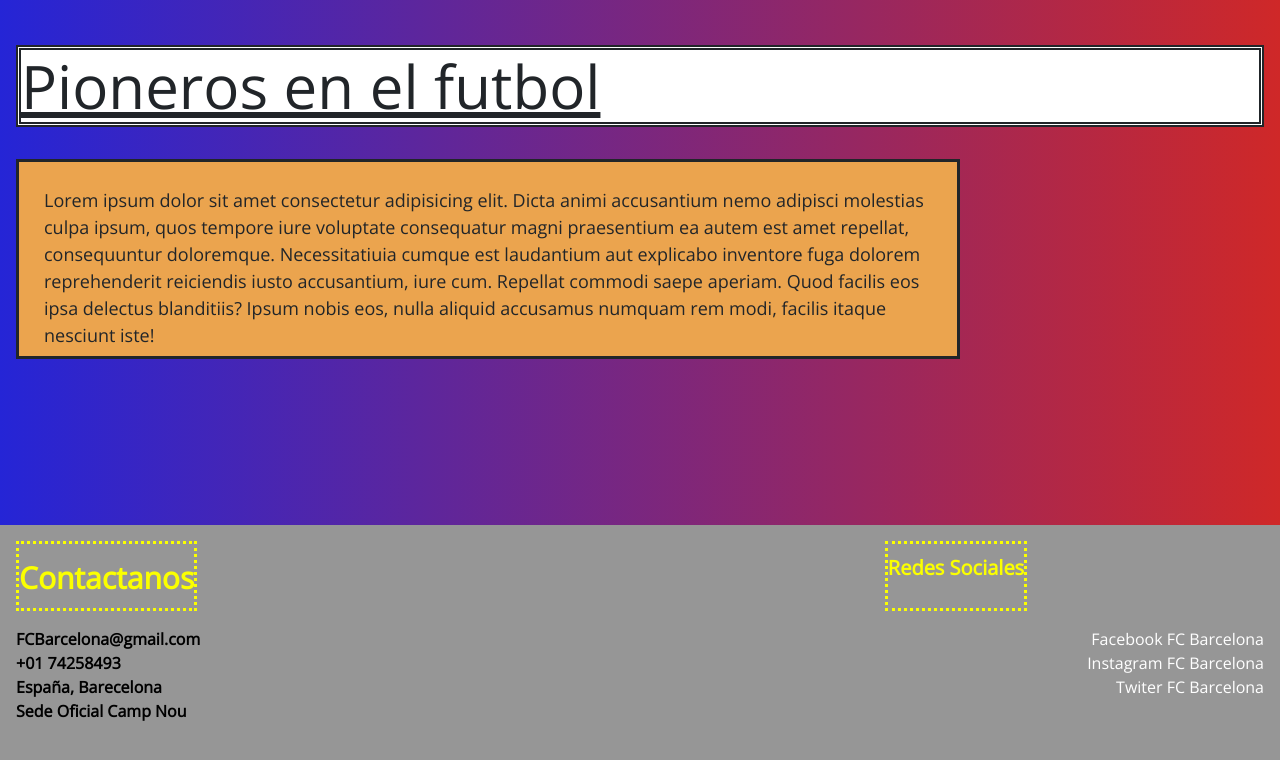
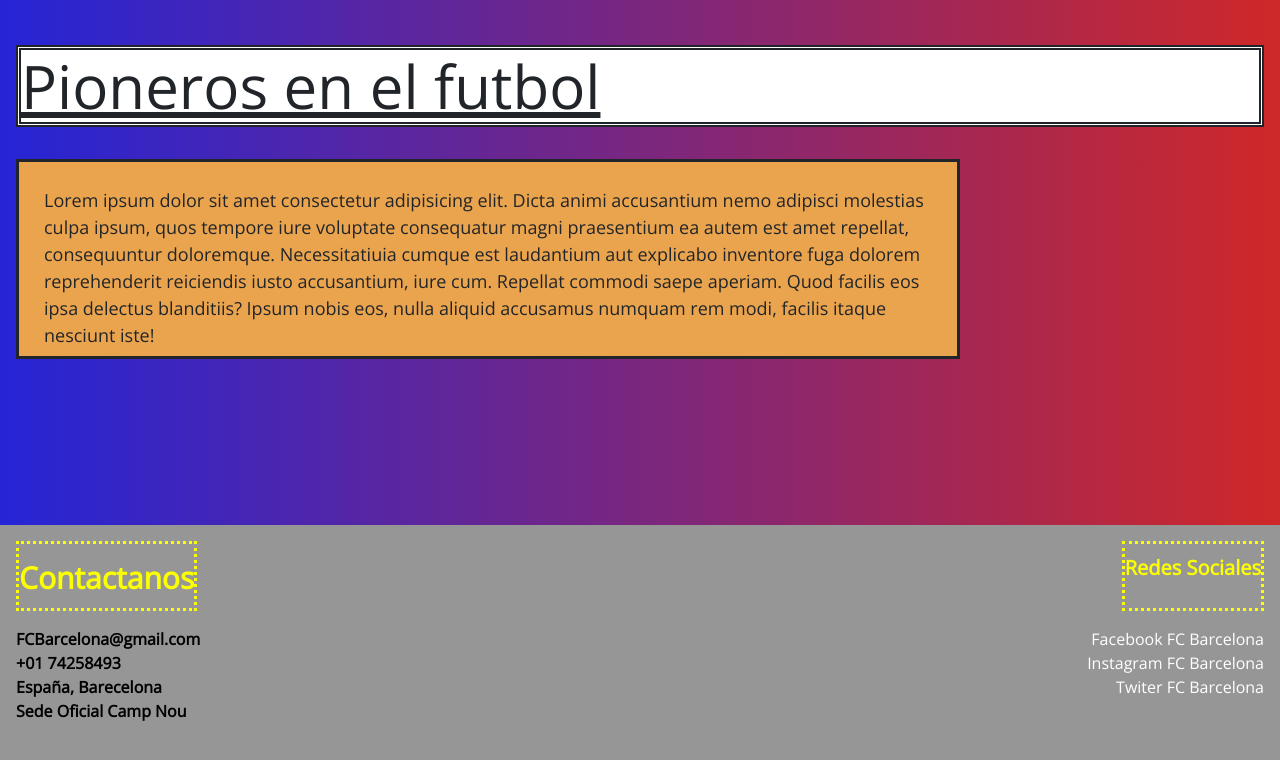
Before and after one commit to Ballivian/Proyecto-FCB, a plain HTML site: page index.html in a window 1280 px wide. Shown: the part 2124-2884 px from the top of the page. Drawn offline with nearby package versions, Linux system fonts and the light colour scheme.

Commit message:
prueba si funciona el css

```diff
--- a/scss/parciales/_footer.scss
+++ b/scss/parciales/_footer.scss
@@ -48,7 +48,7 @@ footer {
         text-decoration: none;
         text-align: right;
         grid-area: ele2;
-        justify-self: center ;
+        justify-self: right ;
 
         margin-top: 1rem;
         margin-right: 1rem;
```
Also changed, not shown: CSS/styleindex.css, 1 other file.
